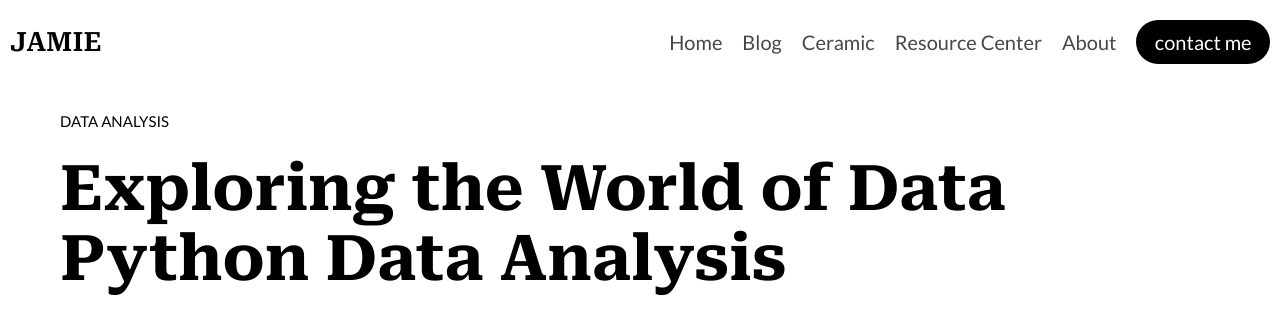
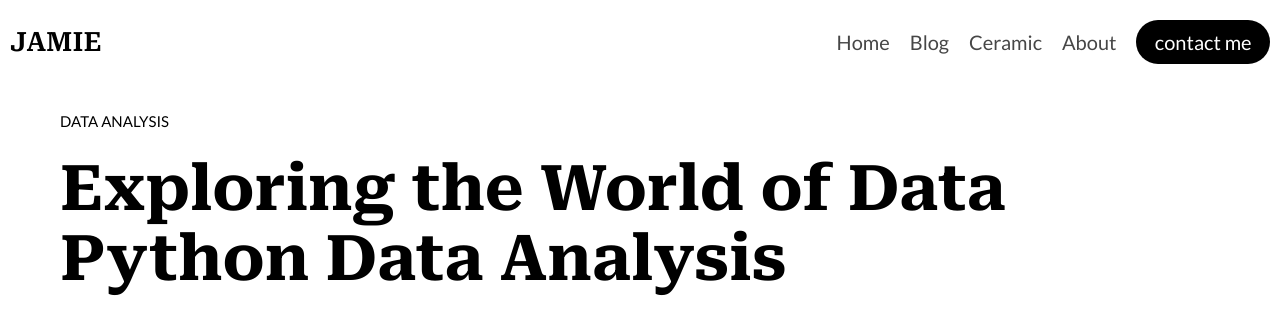
Before and after one commit to xiaojamie/webjamie.github.io, an Astro site: page /blog/posts/consider-hybrid-work in a window 1280 px wide. Shown: the top 313 px of the page. Built offline with nearby package versions, Linux system fonts and the light colour scheme; Astro itself is replaced by a stand-in of ours.

Commit message:
Update nav.js

```diff
--- a/src/config/nav.js
+++ b/src/config/nav.js
@@ -13,11 +13,6 @@ export const nav = [
 	},
 
 	{
-		title: 'Resource Center',
-		slug: '',
-	},
-
-	{
 		title: 'About',
 		slug: '/webjamie.github.io/company/about',
 	},
```
